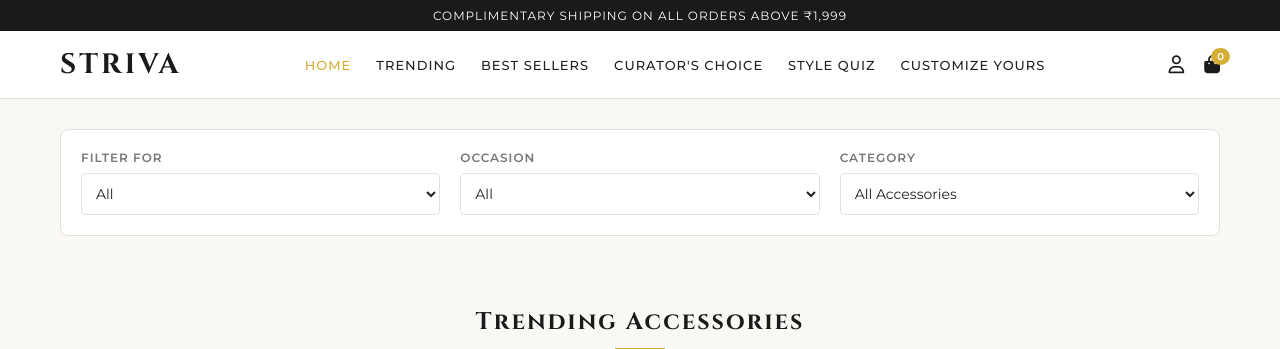
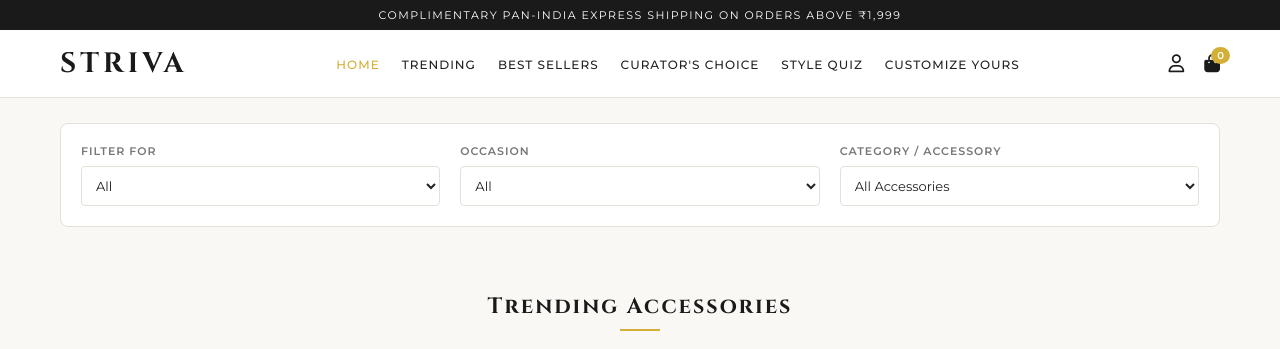
Before and after one commit to thesaanvi/striva-jewelry, a Flask app: page / in a window 1280 px wide. Shown: the top 349 px of the page. Run offline with Flask 3, Linux system fonts and the light colour scheme.

Commit message:
Update index.html

```diff
--- a/templates/index.html
+++ b/templates/index.html
@@ -31,14 +30,13 @@
             color: var(--text-dark);
         }
 
-        /* Top Bar & Header */
         .top-bar {
             background-color: var(--primary);
-            color: #fff;
+            color: #ffffff;
             text-align: center;
             padding: 8px;
-            font-size: 12px;
-            letter-spacing: 1px;
+            font-size: 11px;
+            letter-spacing: 1.5px;
             text-transform: uppercase;
         }
 
@@ -63,7 +61,7 @@
             font-family: 'Cinzel', serif;
             font-size: 28px;
             font-weight: 700;
-            letter-spacing: 3px;
+            letter-spacing: 4px;
             color: var(--primary);
             text-decoration: none;
         }
@@ -71,13 +69,13 @@
         nav ul {
             display: flex;
             list-style: none;
-            gap: 25px;
+            gap: 22px;
         }
 
         nav a {
             text-decoration: none;
             color: var(--text-dark);
-            font-size: 13px;
+            font-size: 12px;
             font-weight: 500;
             text-transform: uppercase;
             letter-spacing: 1px;
@@ -115,10 +113,9 @@
             font-weight: bold;
         }
 
-        /* Filter Controls */
         .filter-section {
             max-width: 1200px;
-            margin: 30px auto 10px;
+            margin: 25px auto 10px;
             padding: 0 20px;
         }
 
@@ -139,7 +136,7 @@
         }
 
         .filter-group label {
-            font-size: 12px;
+            font-size: 11px;
             font-weight: 600;
             text-transform: uppercase;
             letter-spacing: 1px;
@@ -151,13 +148,12 @@
             border: 1px solid var(--border-color);
             border-radius: 4px;
             background-color: #fff;
-            font-size: 14px;
+            font-size: 13px;
             color: var(--text-dark);
             outline: none;
             cursor: pointer;
         }
 
-        /* Main Container */
         .container {
             max-width: 1200px;
             margin: 0 auto;
@@ -166,8 +162,8 @@
 
         .section-title {
             font-family: 'Cinzel', serif;
-            font-size: 24px;
-            margin: 40px 0 20px;
+            font-size: 22px;
+            margin: 35px 0 20px;
             text-align: center;
             letter-spacing: 2px;
             color: var(--primary);
@@ -177,16 +173,15 @@
         .section-title::after {
             content: '';
             display: block;
-            width: 50px;
+            width: 40px;
             height: 2px;
             background-color: var(--accent);
-            margin: 10px auto 0;
+            margin: 8px auto 0;
         }
 
-        /* Product Grid */
         .product-grid {
             display: grid;
-            grid-template-columns: repeat(auto-fill, minmax(260px, 1fr));
+            grid-template-columns: repeat(auto-fill, minmax(250px, 1fr));
             gap: 25px;
         }
 
@@ -353,25 +351,23 @@
             padding: 12px;
             font-weight: bold;
             cursor: pointer;
-            margin-top: 10px;
+            letter-spacing: 1px;
         }
     </style>
 </head>
 <body>
 
-    <!-- Top Announcement Bar -->
-    <div class="top-bar">Complimentary Shipping on all Orders Above ₹1,999</div>
+    <div class="top-bar">Complimentary Pan-India Express Shipping on Orders Above ₹1,999</div>
 
-    <!-- Header / Navbar -->
     <header>
         <div class="header-container">
             <a href="#" class="brand-logo" onclick="filterBySection('all')">STRIVA</a>
             <nav>
                 <ul>
-                    <li><a href="#" onclick="filterBySection('all')" class="active">Home</a></li>
-                    <li><a href="#" onclick="filterBySection('trending')">Trending</a></li>
-                    <li><a href="#" onclick="filterBySection('best_sellers')">Best Sellers</a></li>
-                    <li><a href="#" onclick="filterBySection('curators_choice')">Curator's Choice</a></li>
+                    <li><a href="#" onclick="filterBySection('all')" id="nav-all" class="active">Home</a></li>
+                    <li><a href="#" onclick="filterBySection('trending')" id="nav-trending">Trending</a></li>
+                    <li><a href="#" onclick="filterBySection('best_sellers')" id="nav-best_sellers">Best Sellers</a></li>
+                    <li><a href="#" onclick="filterBySection('curators_choice')" id="nav-curators_choice">Curator's Choice</a></li>
                     <li><a href="#" onclick="openModal('quizModal')">Style Quiz</a></li>
                     <li><a href="#" onclick="openModal('customModal')">Customize Yours</a></li>
                 </ul>
@@ -407,25 +400,22 @@
                 </select>
             </div>
 
-            <!-- Filter 3: Accessories / Categories -->
             <div class="filter-group">
-                <label>Category</label>
+                <label>Category / Accessory</label>
                 <select id="categoryFilter" onchange="applyFilters()">
-                    <!-- Options populated dynamically based on Gender/Occasion -->
+                    <!-- Populated dynamically based on filters -->
                 </select>
             </div>
         </div>
     </div>
 
-    <!-- Dynamic Main Content Grid -->
     <main class="container">
-        <!-- Dynamic Product Display Area -->
         <div id="productSections">
-            <!-- Populated via JavaScript dynamically -->
+            <!-- Dynamic Grid Insertion -->
         </div>
     </main>
 
-    <!-- Authentication Modal (Sign In / Create Account) -->
+    <!-- Authentication Modal -->
     <div id="authModal" class="modal">
         <div class="modal-content">
             <span class="close-modal" onclick="closeModal('authModal')">&times;</span>
@@ -587,7 +558,7 @@
             fetch(url)
                 .then(res => res.json())
                 .then(data => renderProducts(data))
-                .catch(err => console.error("Error fetching data:", err));
+                .catch(err => console.error("Error fetching products:", err));
         }
 
         function applyFilters() {
@@ -597,16 +568,18 @@
 
         function filterBySection(sectionName) {
             currentSection = sectionName;
+            document.querySelectorAll('nav a').forEach(a => a.classList.remove('active'));
+            const activeNav = document.getElementById(`nav-${sectionName}`);
+            if (activeNav) activeNav.classList.add('active');
             fetchProducts();
         }
 
-        // Render products into structural Homepage sections
         function renderProducts(products) {
             const container = document.getElementById('productSections');
             container.innerHTML = '';
 
-            if (products.length === 0) {
-                container.innerHTML = `<p style="text-align:center; padding: 40px; color: var(--text-muted);">No accessories match your current selection.</p>`;
+            if (!products || products.length === 0) {
+                container.innerHTML = `<p style="text-align:center; padding: 50px; color: var(--text-muted);">No products match your selected filters.</p>`;
                 return;
             }
 
@@ -633,7 +606,7 @@
                                 <img src="${item.image}" class="product-img" alt="${item.name}">
                                 <div class="product-info">
                                     <div class="product-title">${item.name}</div>
-                                    <div class="product-price">₹${item.price.toLocaleString()}</div>
+                                    <div class="product-price">₹${item.price.toLocaleString('en-IN')}</div>
                                     <button class="add-cart-btn" onclick="addToCart('${item.name}', ${item.price})">Add to Bag</button>
                                 </div>
                             </div>
@@ -662,14 +634,14 @@
                 cartItemsContainer.innerHTML += `
                     <div class="cart-item">
                         <div>
-                            <div style="font-weight: bold; font-size: 13px;">${item.name}</div>
-                            <div style="color: var(--accent); font-size: 12px;">₹${item.price.toLocaleString()}</div>
+                            <div style="font-weight: 600;">${item.name}</div>
+                            <div style="color: var(--accent);">₹${item.price.toLocaleString('en-IN')}</div>
                         </div>
-                        <i class="fa-solid fa-trash" style="cursor:pointer; color:red;" onclick="removeFromCart(${index})"></i>
+                        <i class="fa-solid fa-trash" style="cursor:pointer; color: #cc0000;" onclick="removeFromCart(${index})"></i>
                     </div>
                 `;
             });
-            document.getElementById('cartTotal').innerText = `₹${total.toLocaleString()}`;
+            document.getElementById('cartTotal').innerText = `₹${total.toLocaleString('en-IN')}`;
         }
 
         function removeFromCart(index) {
@@ -705,11 +675,10 @@
             document.getElementById('occasionFilter').value = tone;
             applyFilters();
             closeModal('quizModal');
-            alert(`Filters applied based on your preference!`);
         }
 
         function submitCustomization() {
-            alert("Custom order received! Our designer will contact you shortly.");
+            alert("Your custom request has been logged. Our design team will contact you!");
             closeModal('customModal');
         }
     </script>
```
Also changed, not shown: other parts of templates/index.html (+33 -56 lines).
